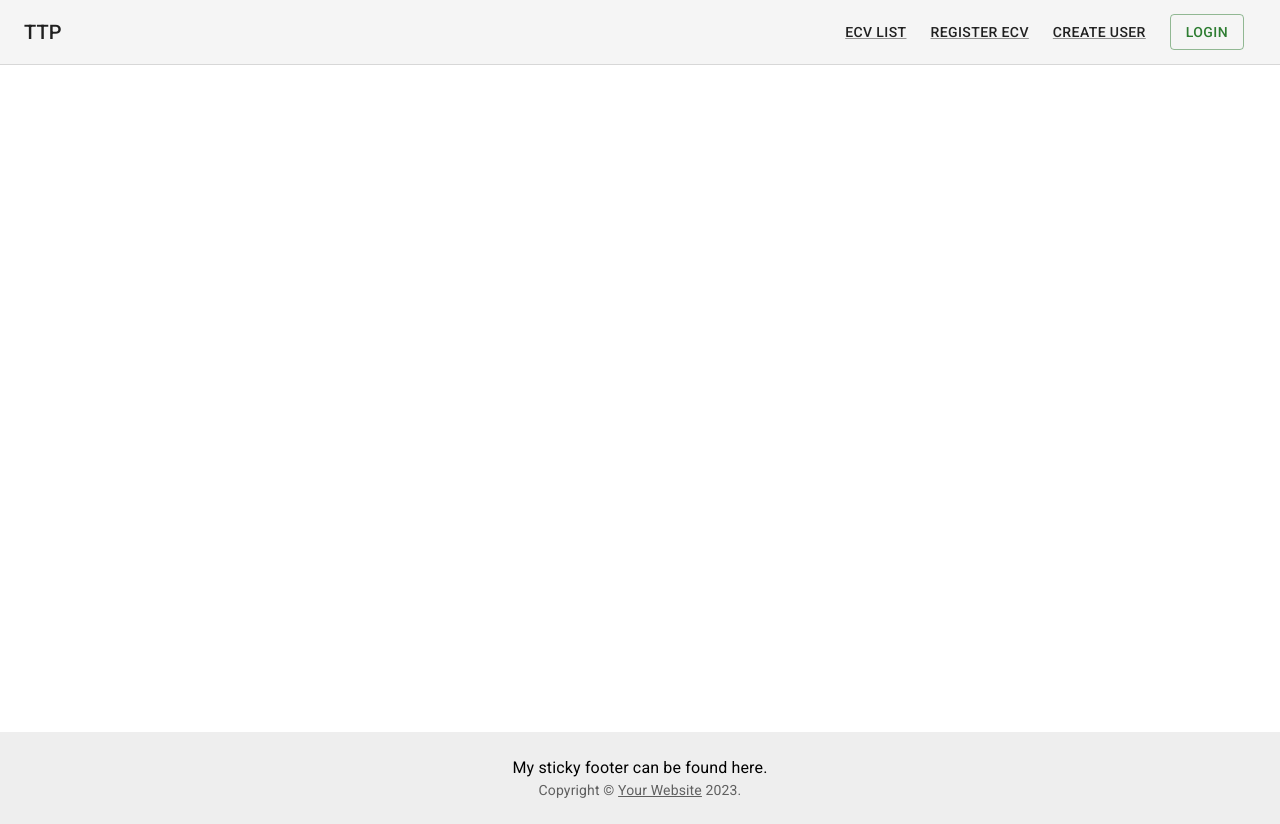
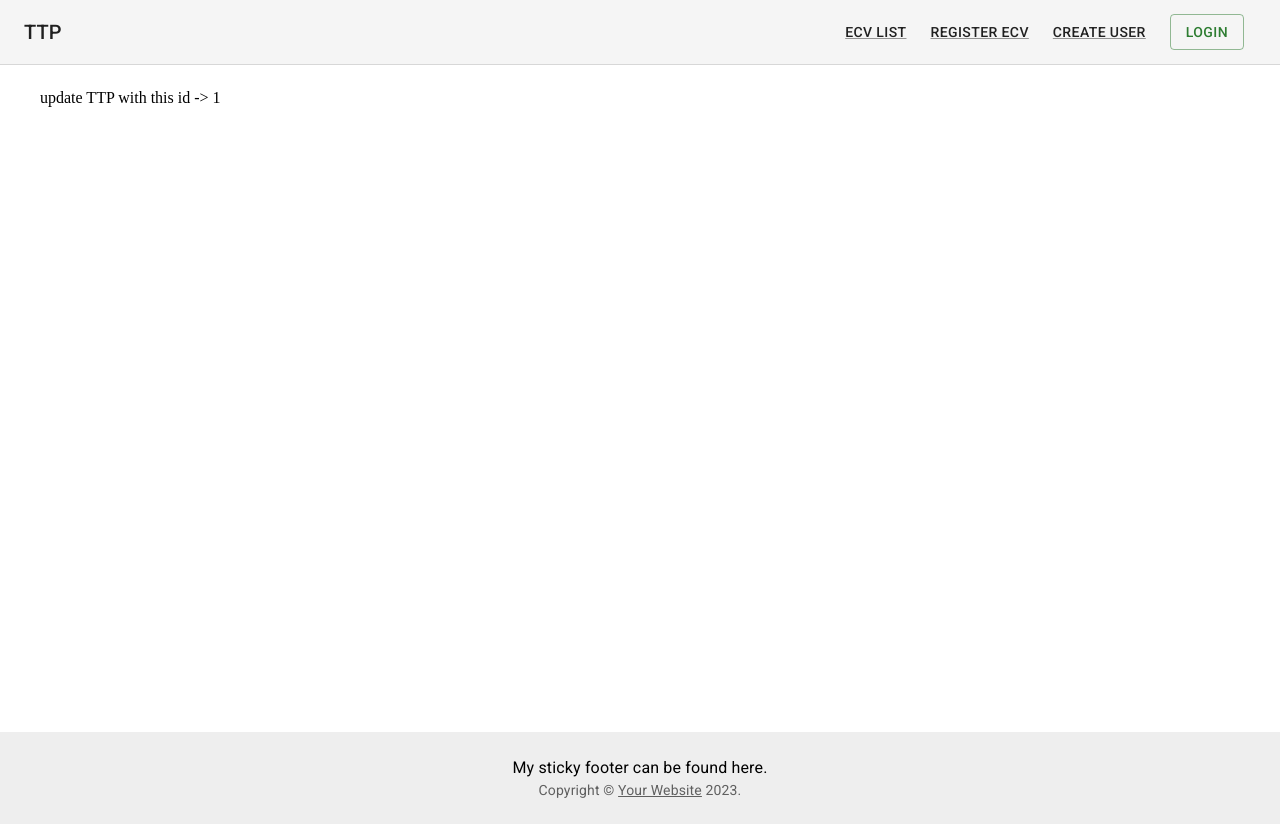
Before and after one commit to Rombug/FINAL_JAVA_PROJECT, a React (Create React App) app in the folder restTTP/ttp-ui/: page /transport/1/update in a window 1280 px wide. Built offline with nearby package versions, Linux system fonts and the light colour scheme.

Commit message:
FINAL PROJECT. (Spring + React) Added Axios dependency, axios config

```diff
--- a/restTTP/ttp-ui/package.json
+++ b/restTTP/ttp-ui/package.json
@@ -10,6 +10,7 @@
     "@testing-library/jest-dom": "^5.16.5",
     "@testing-library/react": "^13.4.0",
     "@testing-library/user-event": "^13.5.0",
+    "axios": "^1.4.0",
     "formik": "^2.4.0",
     "react": "^18.2.0",
     "react-dom": "^18.2.0",
--- a/restTTP/ttp-ui/src/components/content/Content.js
+++ b/restTTP/ttp-ui/src/components/content/Content.js
@@ -3,6 +3,7 @@ import Transport from "../forms/Transport";
 import {Route, Routes} from "react-router-dom";
 import User from "../forms/User";
 import Vehicles from "../page/Vehicles";
+import UpdateTransport from "../forms/UpdateTransport";
 
 const Content = () => {
 
@@ -19,6 +20,7 @@ const Content = () => {
                 <Route path="/" element={<Vehicles/>}/>
                 <Route path="/transport/registration" element={<Transport/>}/>
                 <Route path="/users/registration" element={<User/>}/>
+                <Route path="/transport/:transportId/update" element={<UpdateTransport/>}/>
             </Routes>
 
         </Container>
--- /dev/null
+++ b/restTTP/ttp-ui/src/components/forms/UpdateTransport.js
@@ -0,0 +1,10 @@
+import {useParams} from "react-router-dom";
+
+const UpdateTransport = () => {
+    const {transportId} = useParams();
+    return(
+        <div>update TTP with this id -> {transportId}</div>
+    )
+}
+
+export default UpdateTransport;
```
Also changed, not shown: restTTP/ttp-ui/src/components/api/index.js (added, +9 -0 lines), 1 other file (tests, documents, lock files or other folders).
